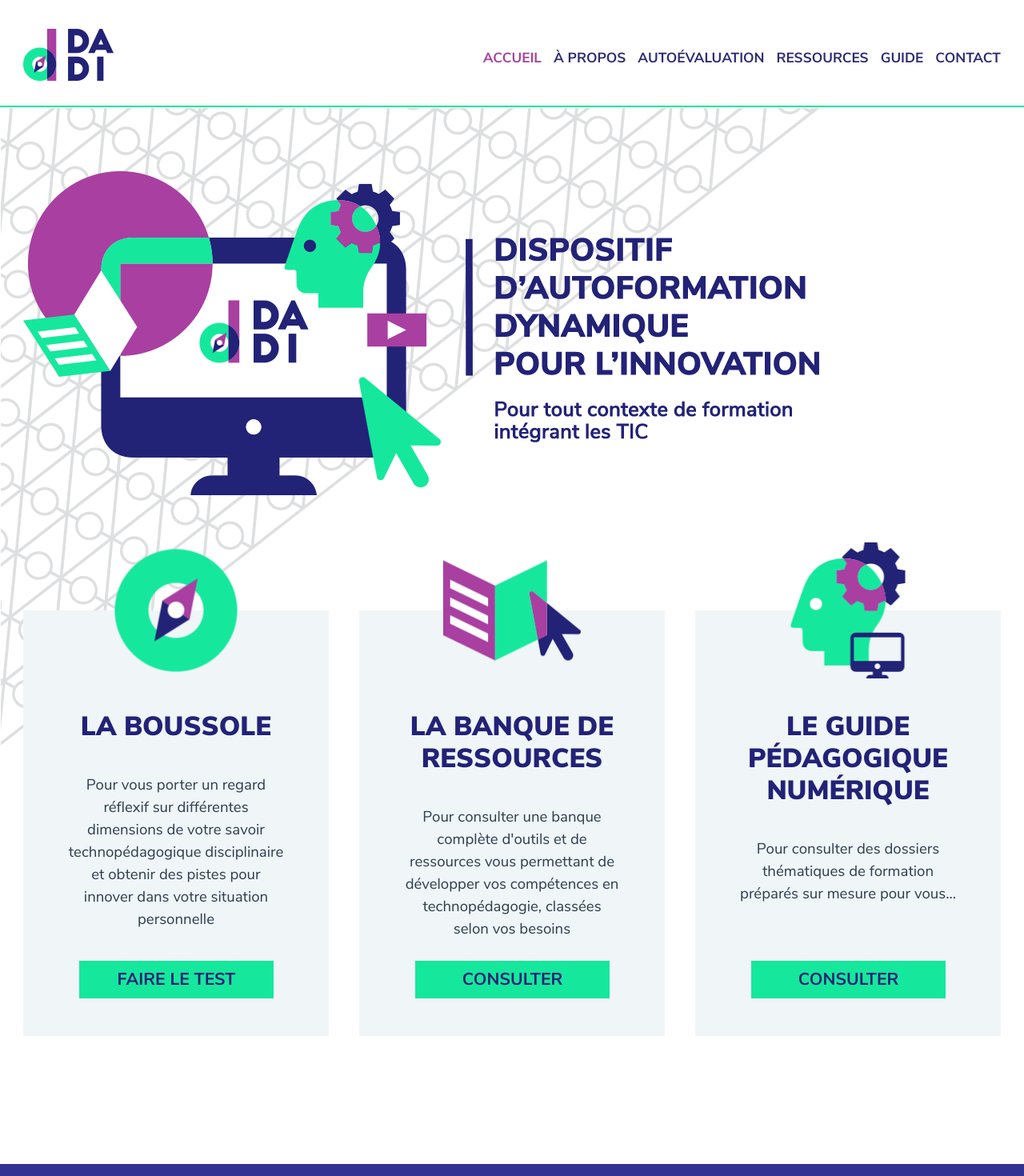
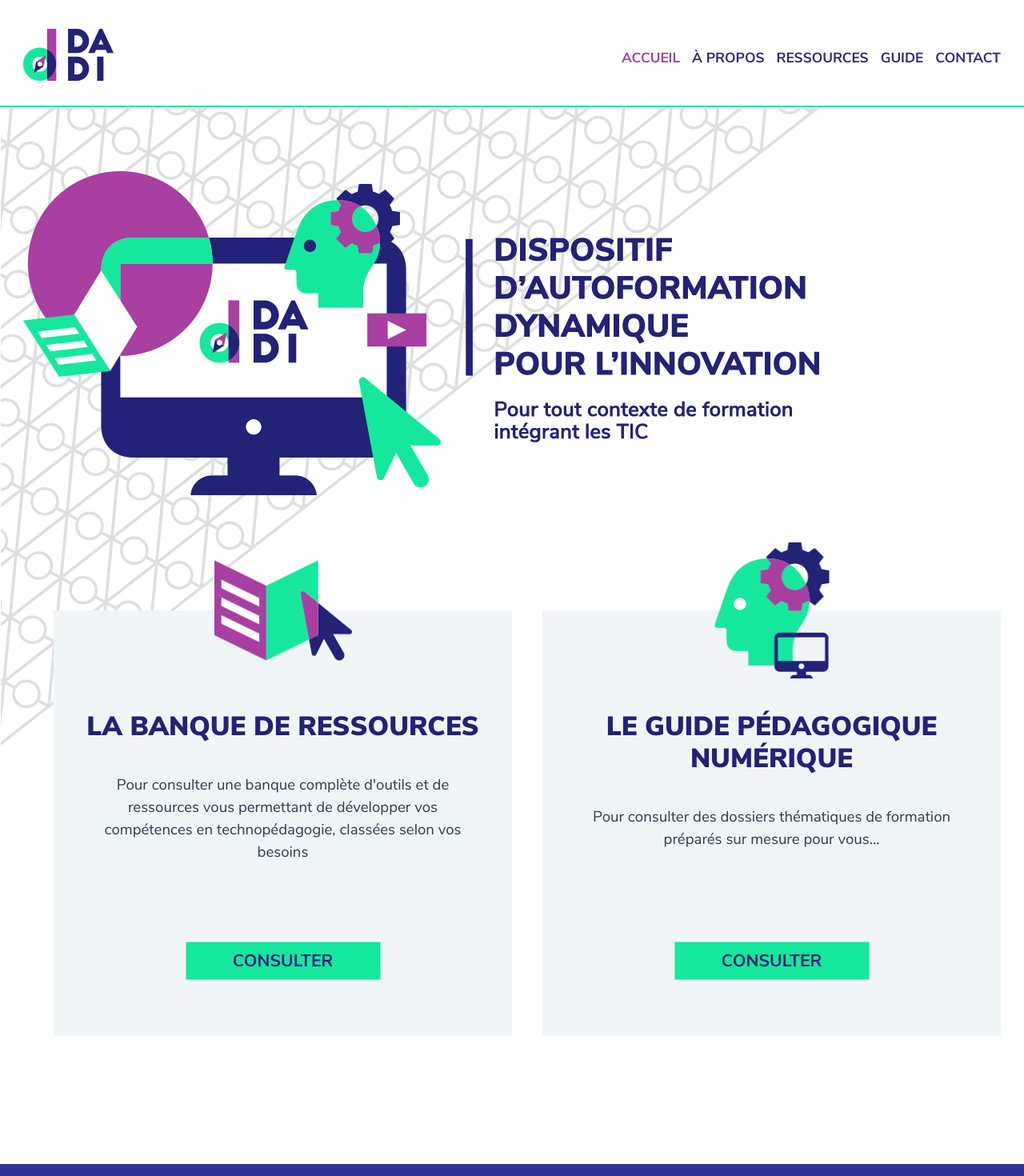
Before and after one commit to SifEducation/DADI-usherbrooke, a Vue app in the folder Code_source_de_la_plateforme_Web/client/: page / in a window 1280 px wide. Shown: the top 1470 px of the page at 80% size. Built offline with nearby package versions, Linux system fonts and the light colour scheme.

Commit message:
Retrait de la boussole
Cacher la boussole d'idi la refonte et centrer les boutons

```diff
--- a/Code_source_de_la_plateforme_Web/client/src/App.vue
+++ b/Code_source_de_la_plateforme_Web/client/src/App.vue
@@ -14,7 +14,7 @@
 						<router-link to="/apropos/CodeSource">Code source</router-link>
 					</div>
 				</div>
-				<router-link :class="setActiveRoute('/diagnostic')" to="/diagnostic">autoévaluation</router-link>
+				<!--<router-link :class="setActiveRoute('/diagnostic')" to="/diagnostic">autoévaluation</router-link>-->
 				<router-link :class="setActiveRoute('/banqueressource')" to="/banqueressource">ressources</router-link>
 				<router-link class="dropbtn" :class="setActiveRoute('/guide')" to="/guide">guide</router-link>
 				<router-link :class="setActiveRoute('/contact')" to="/contact">contact</router-link>
--- a/Code_source_de_la_plateforme_Web/client/src/views/Home.vue
+++ b/Code_source_de_la_plateforme_Web/client/src/views/Home.vue
@@ -5,7 +5,7 @@
 			<img class="img-text" alt="Logo DADI" src="@/assets/home/AccueilTitre.png" />
 		</div>
 		<div class="row">
-			<div class="col">
+			<div class="col"  style="display: none">
 				<img class="img-div" alt="boussole" src="@/assets/home/boussole.png" />
 				<h3>La boussole</h3>
 				<p>Pour vous porter un regard réflexif sur différentes dimensions de votre savoir technopédagogique disciplinaire et obtenir des pistes pour innover dans votre situation personnelle</p>
@@ -116,6 +116,7 @@
 		height: 47px;
 		position: absolute;
 		bottom: 47px;
-		left: 70px;
+		left: 50%;
+		transform: translate(-50%, -50%);
 	}
 </style>
```
